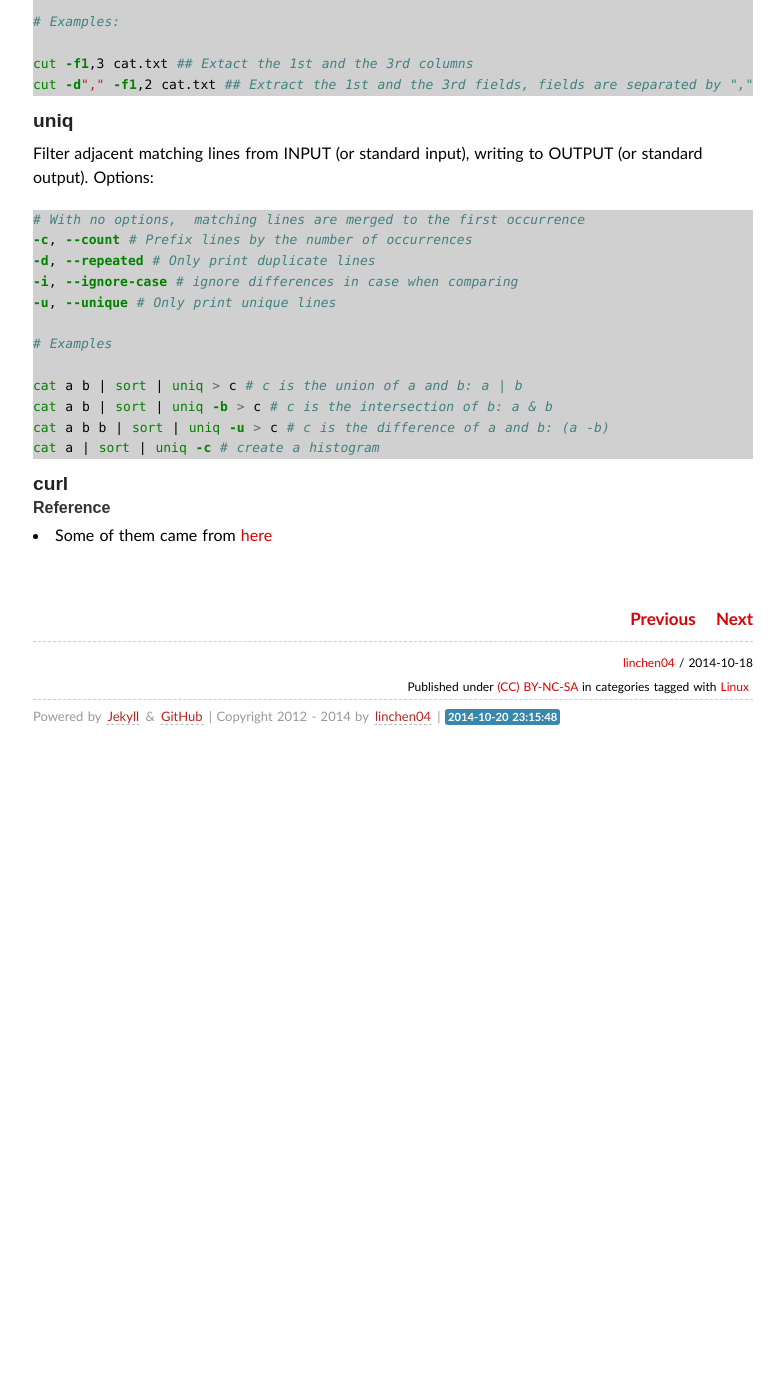
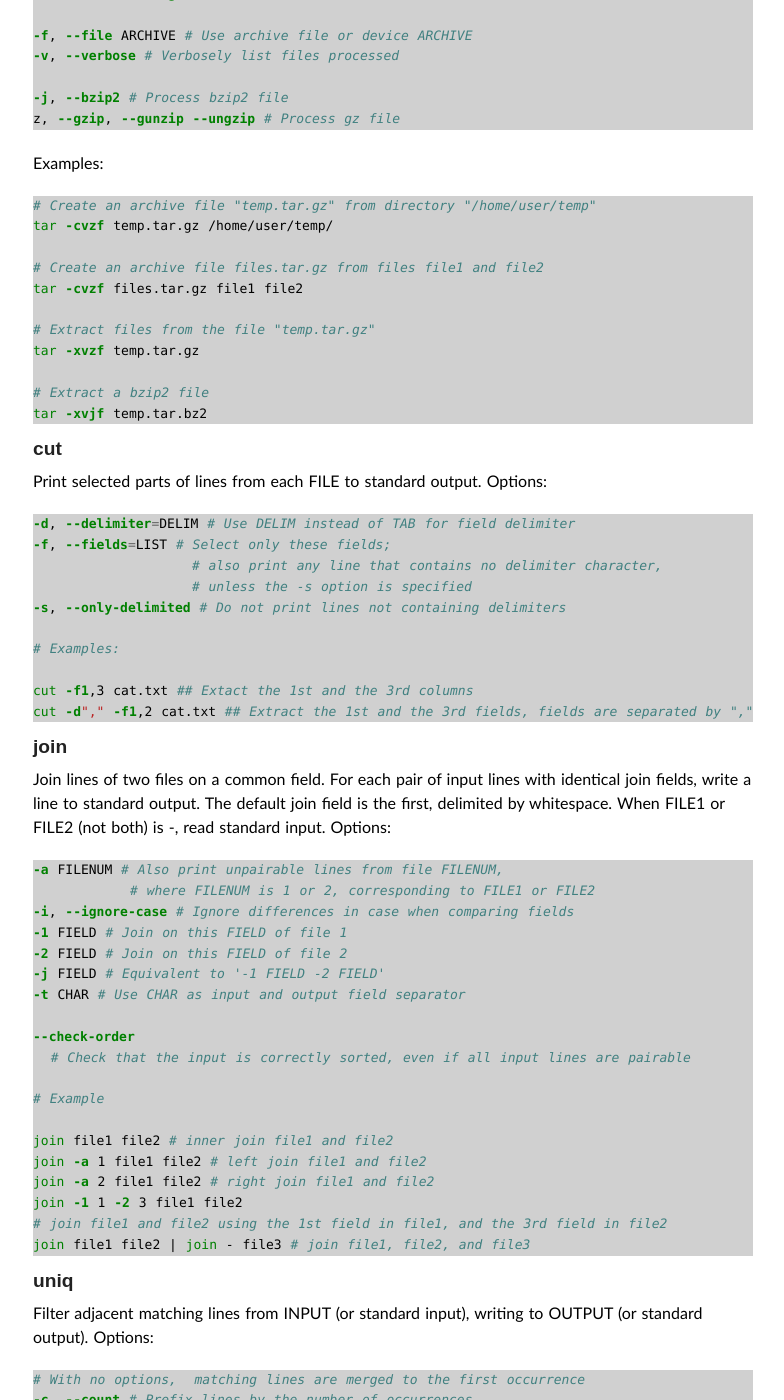
Before and after one commit to lchenn/linchen04.github.io, a Jekyll site: the page built from _posts/2014-10-18-frequently-used-linux-commands.md, in a window 1280 px wide and 1400 px high, scrolled down 1976 px. Shown: the whole window, without its empty margins (247-1031 px from the left). Built offline with Jekyll 4.4.1, drawn with Linux system fonts in a browser that asks for light colours; some web fonts are replaced; Markdown is read by kramdown in place of the engine named in the settings; comment, search, counter and statistics services are not loaded; before the commit the page ends 2735 px from its top, so only the background shows below that; some of the changed text lies outside the part shown.

Commit message:
tar command

````diff
--- a/_posts/2014-10-18-frequently-used-linux-commands.md
+++ b/_posts/2014-10-18-frequently-used-linux-commands.md
@@ -112,10 +112,41 @@ cat cat.txt | sort -t"," -k2,2nr
 
 
 ### tar
+Stores and extracts files from a tape or disk archive.
 
+Syntax: ```tar Options [pathname ...]```
 
+Options:
 
-### join
+```bash
+-c, --create # Create a new archive
+-t, --list # List the contents of an archive
+-r, --append # Append files to the end of an archive
+-x, --extract, --get # Extract files from an archive
+
+-f, --file ARCHIVE # Use archive file or device ARCHIVE
+-v, --verbose # Verbosely list files processed
+
+-j, --bzip2 # Process bzip2 file
+z, --gzip, --gunzip --ungzip # Process gz file
+```
+
+Examples:
+
+```bash
+# Create an archive file "temp.tar.gz" from directory "/home/user/temp"
+tar -cvzf temp.tar.gz /home/user/temp/
+
+# Create an archive file files.tar.gz from files file1 and file2
+tar -cvzf files.tar.gz file1 file2
+
+# Extract files from the file "temp.tar.gz"
+tar -xvzf temp.tar.gz
+
+# Extract a bzip2 file
+tar -xvjf temp.tar.bz2
+```
+
 
 ### cut
 Print selected parts of lines from each FILE to standard output. Options:
@@ -132,6 +163,33 @@ Print selected parts of lines from each FILE to standard output. Options:
 cut -f1,3 cat.txt ## Extact the 1st and the 3rd columns
 cut -d"," -f1,2 cat.txt ## Extract the 1st and the 3rd fields, fields are separated by ","
 ```
+
+### join
+Join lines of two files on a common field. For each pair of input lines  with identical join fields, write a line to standard output.  The default join field is the first, delimited by whitespace.  When FILE1 or FILE2 (not both) is -, read standard input. Options:
+
+```bash
+-a FILENUM # Also print unpairable lines from file FILENUM,
+           # where FILENUM is 1 or 2, corresponding to FILE1 or FILE2
+-i, --ignore-case # Ignore differences in case when comparing fields
+-1 FIELD # Join on this FIELD of file 1
+-2 FIELD # Join on this FIELD of file 2
+-j FIELD # Equivalent to '-1 FIELD -2 FIELD'
+-t CHAR # Use CHAR as input and output field separator
+
+--check-order
+  # Check that the input is correctly sorted, even if all input lines are pairable
+
+# Example
+
+join file1 file2 # inner join file1 and file2
+join -a 1 file1 file2 # left join file1 and file2
+join -a 2 file1 file2 # right join file1 and file2
+join -1 1 -2 3 file1 file2
+# join file1 and file2 using the 1st field in file1, and the 3rd field in file2
+join file1 file2 | join - file3 # join file1, file2, and file3
+```
+
+
 
 ### uniq
 Filter adjacent matching lines from INPUT (or standard input), writing to OUTPUT (or standard output). Options:
````
